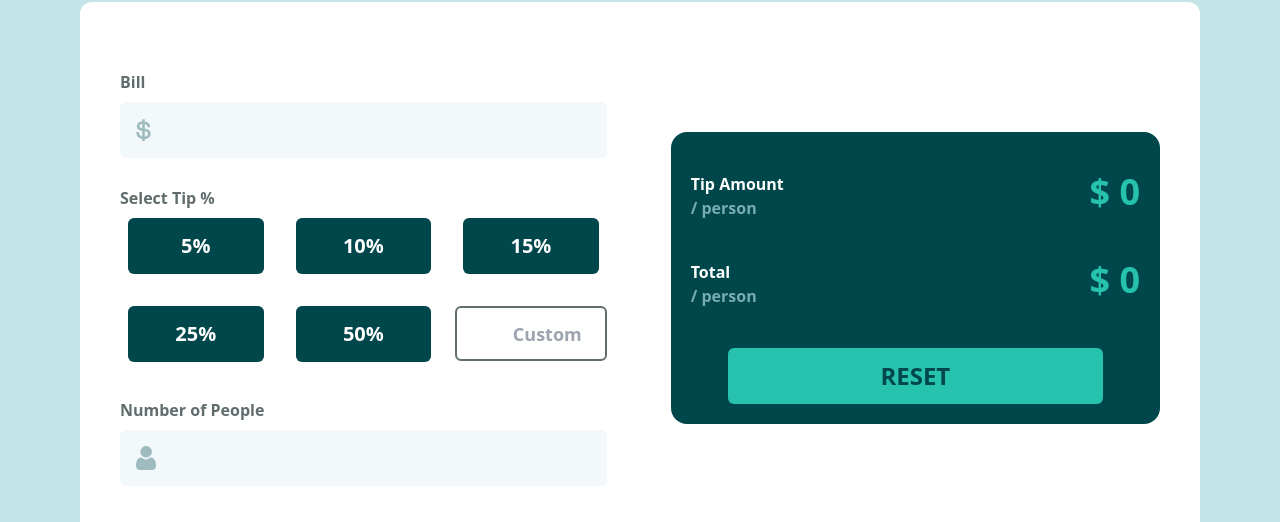
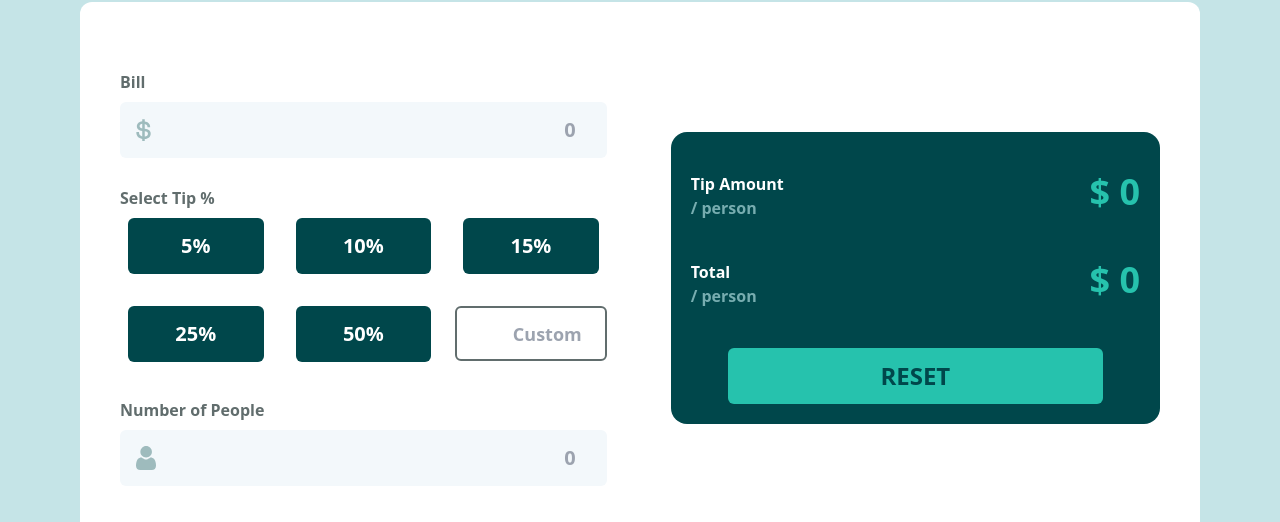
Before and after one commit to muratcan-yuksel/-datarockets-tip-calculator-, a React (Vite) app: page / in a window 1280 px wide. Shown: the part 132-654 px from the top of the page. Built offline with nearby package versions, Linux system fonts and the light colour scheme.

Commit message:
add can't be zero error message to number of people part

```diff
--- a/src/components/UserInput.tsx
+++ b/src/components/UserInput.tsx
@@ -25,17 +25,36 @@ const conditionalTitle = (propType: Props["propType"]) => {
 
 const UserInput = ({ value, propType }: Props) => {
   const billValue = useSelector((state: RootState) => state.bill.value);
+  const peopleValue = useSelector((state: RootState) => state.people.value);
   const dispatch = useDispatch();
+  //give red outline if there are 0 people
+  const outlineClass =
+    propType !== "bill" && peopleValue === 0
+      ? "  outline outline-[#d14721] outline-4"
+      : "";
+
+  const zeroError = (propType: Props["propType"]) => {
+    if (propType !== "bill" && peopleValue === 0) {
+      return "Cant be zero";
+    }
+  };
   return (
-    <div className="flex flex-col items-center">
-      <h2 className="text-[#616D6D] font-bold self-start mb-2 mt-7">
-        {conditionalTitle(propType)}
+    <div className="flex w-full flex-col items-center">
+      <h2 className="w-full text-[#616D6D] font-bold self-start mb-2 mt-7">
+        <div className="flex justify-between  w-full md:max-w-full    ">
+          <div> {conditionalTitle(propType)}</div>
+
+          <div className="ml-12 text-[#d14721]"> {zeroError(propType)}</div>
+        </div>
       </h2>
-      <div className=" bg-[#F3F8FB] flex justify-between items-center  w-full h-14 pl-4 rounded-md mb-7">
+      <div
+        className={` bg-[#F3F8FB] flex justify-between items-center  w-full h-14 pl-4 rounded-md mb-7 ${outlineClass} `}
+      >
         {conditionalImage(propType)}
         <input
           className="bg-[#F3F8FB] appearance-none text-right text-[#0A4A4A] w-full md:max-w-full font-bold text-xl pr-4"
           type="number"
+          placeholder="0"
           onChange={(e) => {
             if (propType === "bill") {
               dispatch(setBill(Number(e.target.value)));
```
